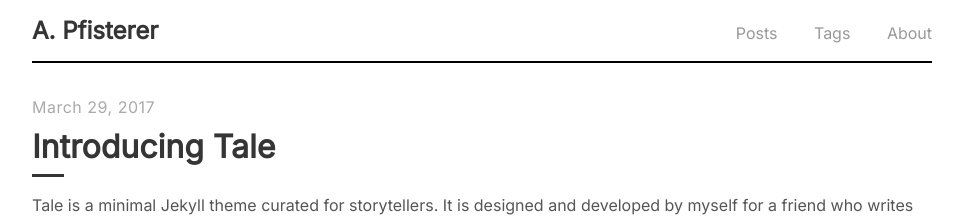
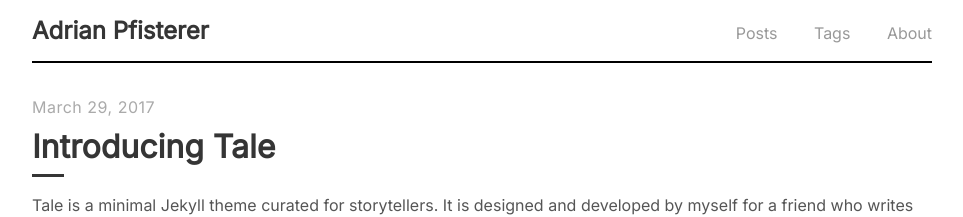
Before and after one commit to adripfi/adripfi.github.io, a Jekyll site: the page built from index.html, in a window 1280 px wide. Shown: the top 217 px of the page, without its empty margins (158-1121 px from the left). Built offline with Jekyll 4.4.1, drawn with Linux system fonts in a browser that asks for light colours; the list of posts is cut into pages by our own code.

Commit message:
Update _config.yml

```diff
--- a/_config.yml
+++ b/_config.yml
@@ -1,5 +1,5 @@
 # Site settings
-title:          A. Pfisterer
+title:          Adrian Pfisterer
 description:    "Minimal Jekyll theme for storytellers"
 url:            "https://chesterhow.github.io"
 
```
